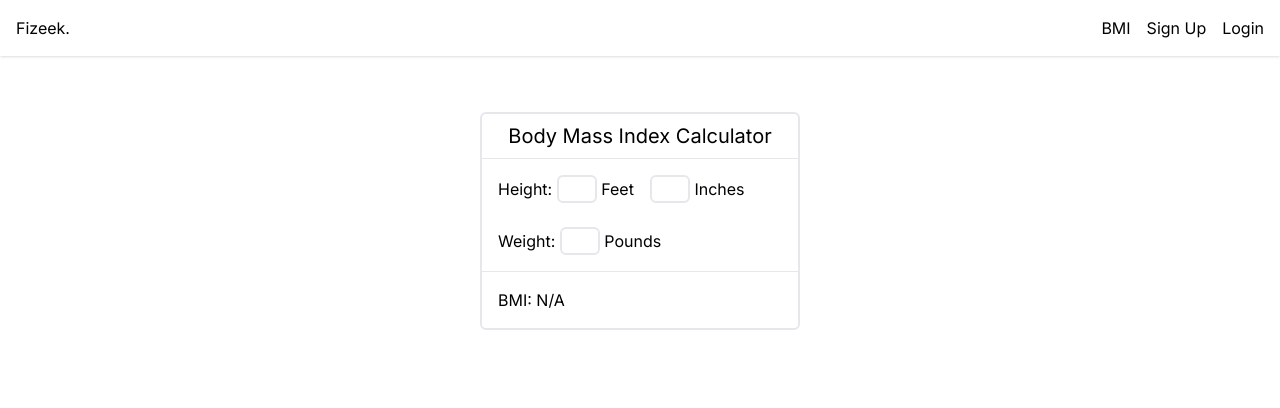
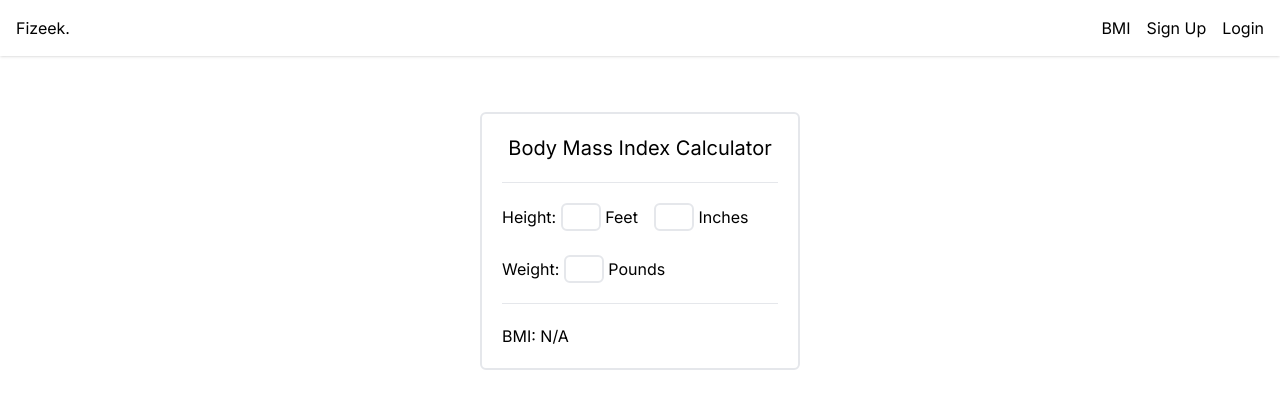
Before and after one commit to hoalex21/Fizeek, a Next.js app: page /calculator/bmi in a window 1280 px wide. Shown: the top 408 px of the page. Built offline with nearby package versions, Linux system fonts and the light colour scheme; no server answers.

Commit message:
model after user forms

```diff
--- a/app/calculator/bmi/page.tsx
+++ b/app/calculator/bmi/page.tsx
@@ -3,13 +3,13 @@
 export default function CalculatorBmi() {
     return (
         <div className="w-screen flex justify-center mt-[calc(56px)]">
-            <div className="border-2 rounded-md w-3/12">
+            <div className="border-2 rounded-md w-3/12 p-5">
                 <form>
                     <fieldset>
-                        <legend className="text-xl text-center p-2">Body Mass Index Calculator</legend>
+                        <legend className="text-xl text-center pb-5">Body Mass Index Calculator</legend>
                         <hr />
 
-                        <div className="p-4">
+                        <div className="py-5">
                             <span>Height: </span>
 
                             <input className="w-10 border-2 rounded-md pl-1" />
@@ -29,7 +29,7 @@ export default function CalculatorBmi() {
                 </form>
                 <hr />
 
-                <p className="p-4">BMI: <span id="bmi-result">N/A</span></p>
+                <p className="pt-5">BMI: <span id="bmi-result">N/A</span></p>
             </div>
         </div>
     );
```
